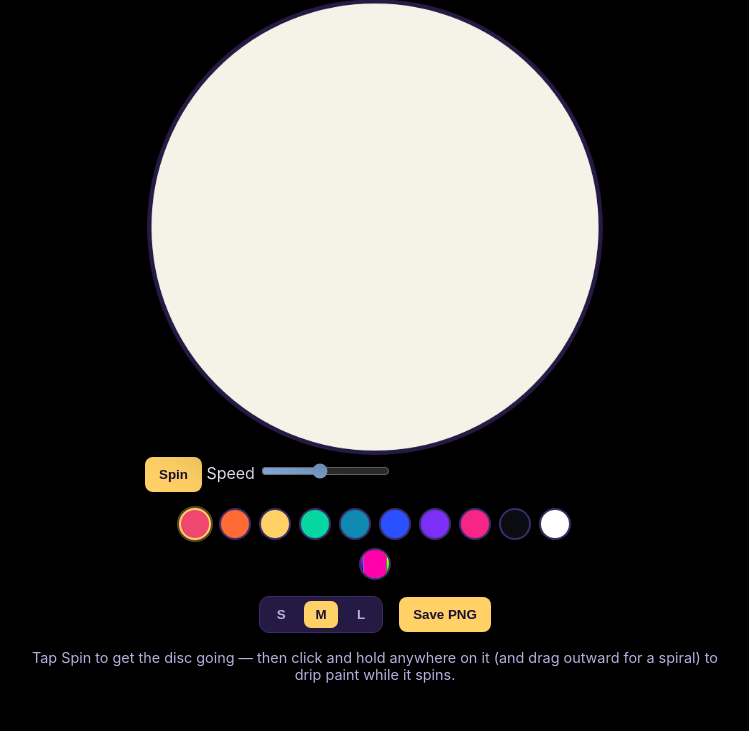
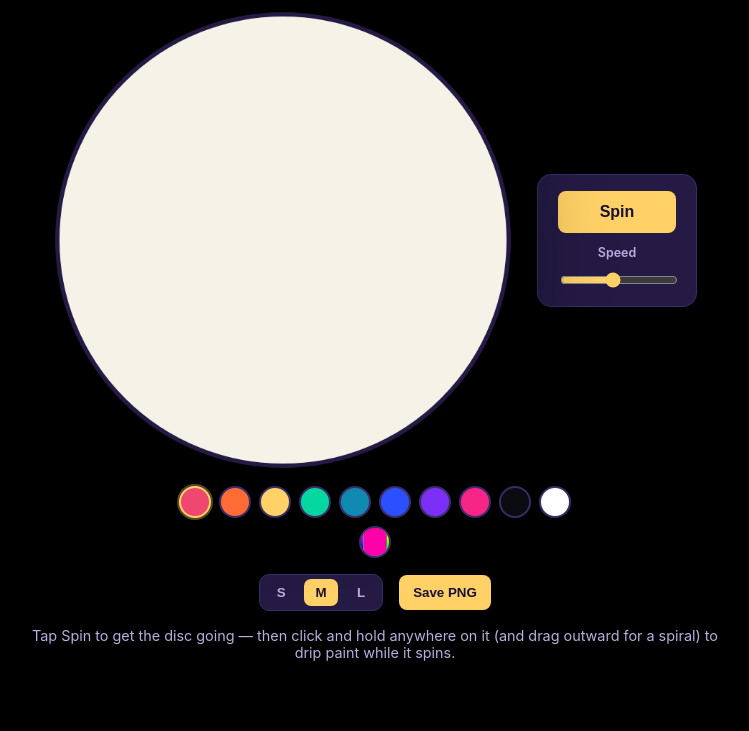
Before and after one commit to chromacole/spinner, a plain HTML site: page spin-art.html in a window 1280 px wide. Shown: the part 78-809 px from the top of the page, without its empty margins (265-1014 px from the left). Drawn offline with Linux system fonts and the light colour scheme.

Commit message:
Update spin-art.css

```diff
--- a/spin-art.css
+++ b/spin-art.css
@@ -1,3 +1,11 @@
+.disc-row {
+  display: flex;
+  align-items: center;
+  justify-content: center;
+  gap: 24px;
+  flex-wrap: wrap;
+}
+
 .disc-wrap {
   position: relative;
   width: min(88vw, 460px);
@@ -5,6 +13,37 @@
   touch-action: none;
   user-select: none;
   -webkit-user-select: none;
+}
+
+.spin-controls {
+  display: flex;
+  flex-direction: column;
+  align-items: stretch;
+  gap: 10px;
+  background: var(--panel);
+  border: 1px solid var(--panel-border);
+  border-radius: 14px;
+  padding: 16px 20px;
+  width: 160px;
+}
+
+.spin-btn {
+  font-size: 1rem;
+  padding: 12px 14px;
+}
+
+.speed-label {
+  color: var(--text-dim);
+  font-size: 0.78rem;
+  font-weight: 600;
+  text-align: center;
+  margin-top: 2px;
+}
+
+#speed-slider {
+  width: 100%;
+  accent-color: var(--accent);
+  cursor: pointer;
 }
 
 #disc {
```
